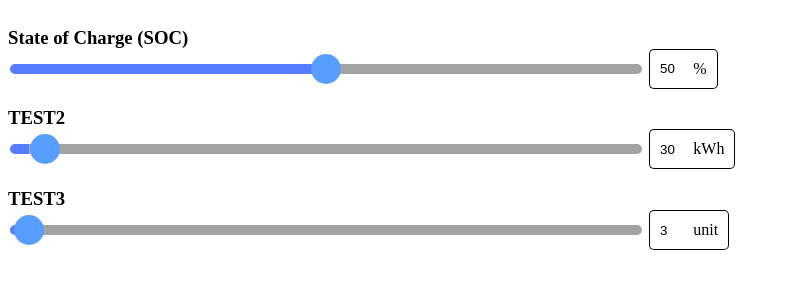
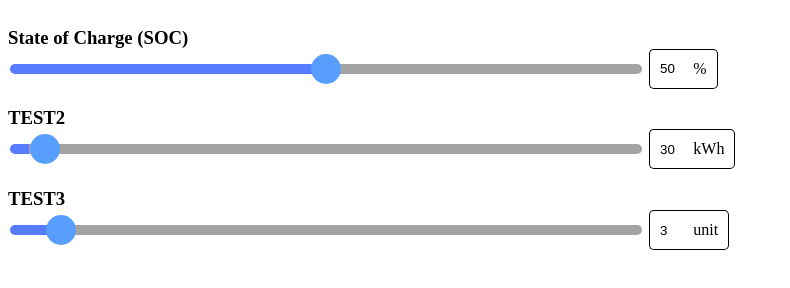
Before and after one commit to JeseGamerHD/BEV-calculator, a plain HTML site: page inputs-test.html in a window 1280 px wide. Shown: the whole page, without its empty margins (0-790 px from the left). Drawn offline with Linux system fonts and the light colour scheme.

Commit message:
range-slider-test.html renamed to inputs-test.html, comment

```diff
--- a/range-slider-test.html
+++ b/inputs-test.html
@@ -34,7 +34,7 @@
     <div class="rangeInput-container">
         <h3 class="rangeInput-title">TEST3</h3>
         <div class="rangeInput-wrapper">
-            <input class="rangeInput" id="test-slider2" type="range" min="0" max="456" value="3">
+            <input class="rangeInput" id="test-slider2" type="range" min="0" max="50" value="3" step="0.1">
             <div class="rangeInput-field-wrapper">
                 <input class="rangeInput-field" id="test-field2" type="text" min="0" max="456" value="3">
                 <span class="rangeInput-field-symbol">unit</span>
--- a/scripts/range-input.js
+++ b/scripts/range-input.js
@@ -63,7 +63,7 @@
     updateSliderProgressBar(rangeInputSliders[index]);
 }
 
-// TODO: progress can some times slightly lack behind the thumb or go slightly past it,
+// TODO: progress and thumb are offset from each other by a little (below 50% progress progress lacks behind, above 50% it goes slightly beyond thumb)
 // figure out a proper offset based on the thumb
 /** Fills the background of the slider based on its current value and min/max values
  * @param {HTMLInputElement} slider - The slider element to be updated.
```
